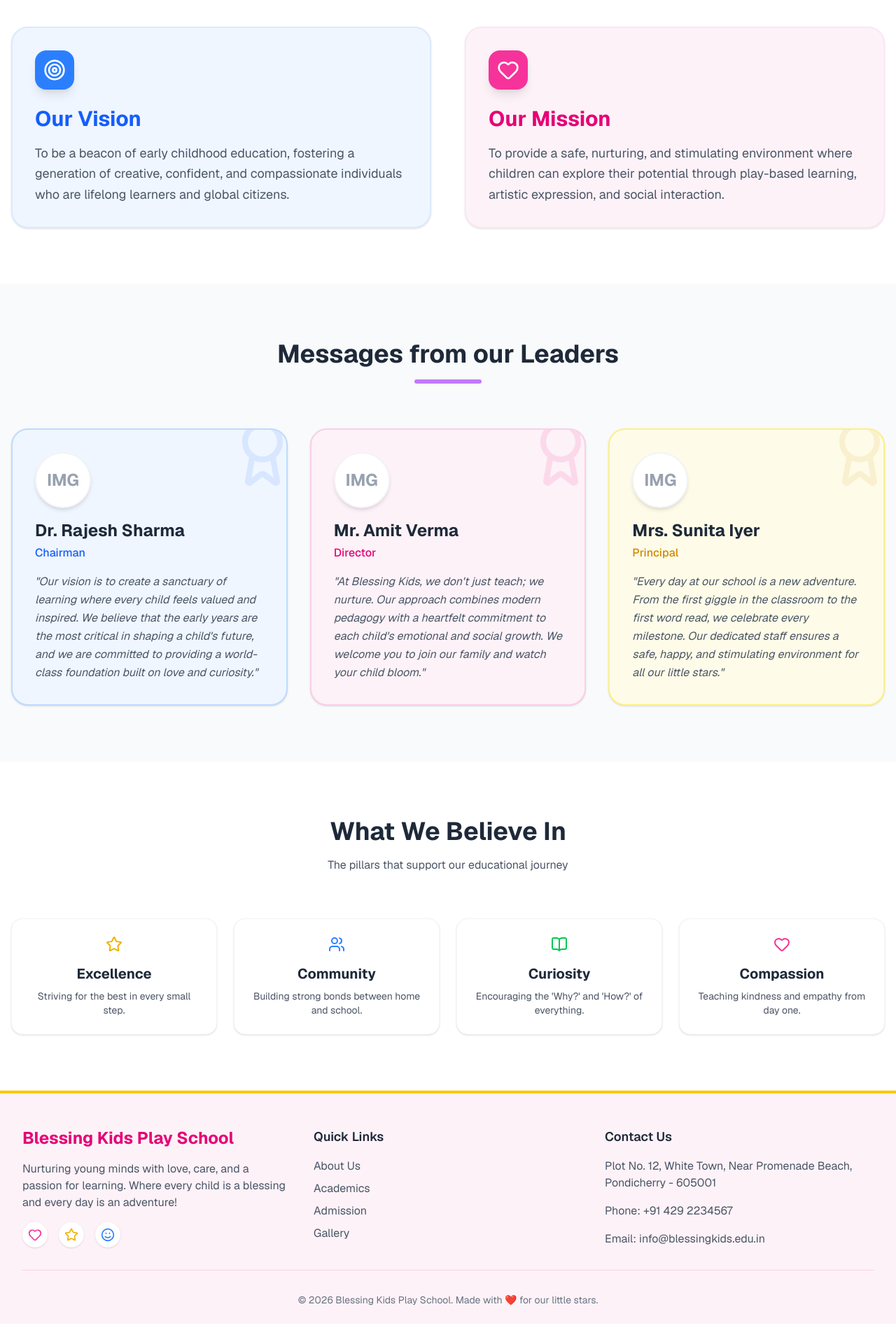
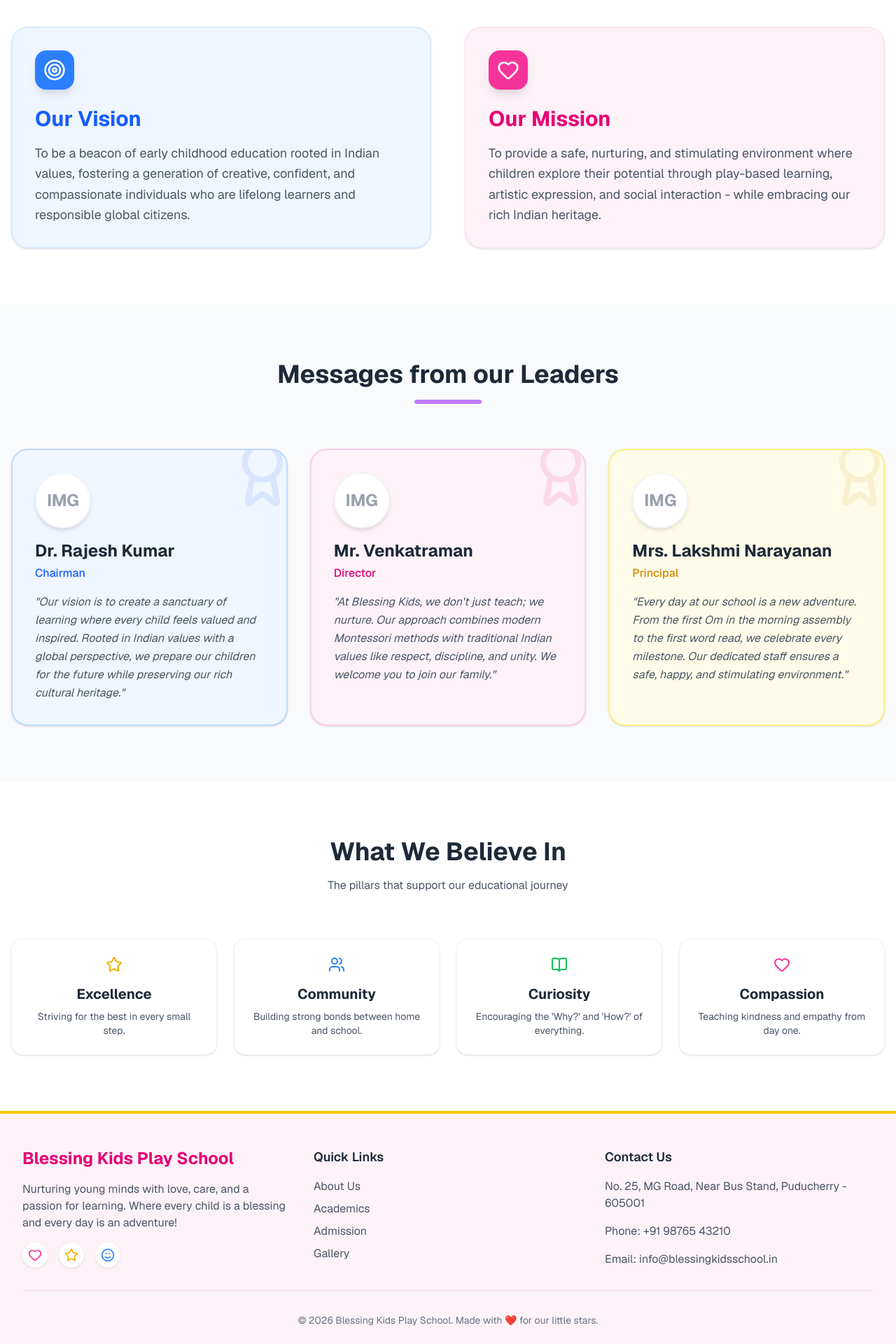
Before and after one commit to leslieprabakar/BKPS, a Next.js app: page /about in a window 1280 px wide. Shown: the part 422-2342 px from the top of the page at 70% size. Before the commit the page ends 2313 px from the top, so only its background shows below. Built offline with nearby package versions, Linux system fonts and the light colour scheme.

Commit message:
Update content to Indian culture - names, addresses, phone numbers, festivals, languages

```diff
--- a/src/app/about/page.tsx
+++ b/src/app/about/page.tsx
@@ -8,24 +8,24 @@ const AboutPage = () => {
   const messages = [
     {
       role: "Chairman",
-      name: "Dr. Rajesh Sharma",
-      message: "Our vision is to create a sanctuary of learning where every child feels valued and inspired. We believe that the early years are the most critical in shaping a child's future, and we are committed to providing a world-class foundation built on love and curiosity.",
+      name: "Dr. Rajesh Kumar",
+      message: "Our vision is to create a sanctuary of learning where every child feels valued and inspired. Rooted in Indian values with a global perspective, we prepare our children for the future while preserving our rich cultural heritage.",
       color: "bg-blue-50",
       borderColor: "border-blue-200",
       textColor: "text-blue-600"
     },
     {
       role: "Director",
-      name: "Mr. Amit Verma",
-      message: "At Blessing Kids, we don't just teach; we nurture. Our approach combines modern pedagogy with a heartfelt commitment to each child's emotional and social growth. We welcome you to join our family and watch your child bloom.",
+      name: "Mr. Venkatraman",
+      message: "At Blessing Kids, we don't just teach; we nurture. Our approach combines modern Montessori methods with traditional Indian values like respect, discipline, and unity. We welcome you to join our family.",
       color: "bg-pink-50",
       borderColor: "border-pink-200",
       textColor: "text-pink-600"
     },
     {
       role: "Principal",
-      name: "Mrs. Sunita Iyer",
-      message: "Every day at our school is a new adventure. From the first giggle in the classroom to the first word read, we celebrate every milestone. Our dedicated staff ensures a safe, happy, and stimulating environment for all our little stars.",
+      name: "Mrs. Lakshmi Narayanan",
+      message: "Every day at our school is a new adventure. From the first Om in the morning assembly to the first word read, we celebrate every milestone. Our dedicated staff ensures a safe, happy, and stimulating environment.",
       color: "bg-yellow-50",
       borderColor: "border-yellow-200",
       textColor: "text-yellow-600"
@@ -70,7 +70,7 @@ const AboutPage = () => {
             </div>
             <h2 className="text-3xl font-bold text-blue-600 mb-4">Our Vision</h2>
             <p className="text-lg text-gray-600 leading-relaxed">
-              To be a beacon of early childhood education, fostering a generation of creative, confident, and compassionate individuals who are lifelong learners and global citizens.
+              To be a beacon of early childhood education rooted in Indian values, fostering a generation of creative, confident, and compassionate individuals who are lifelong learners and responsible global citizens.
             </p>
           </motion.div>
 
@@ -83,7 +83,7 @@ const AboutPage = () => {
             </div>
             <h2 className="text-3xl font-bold text-pink-600 mb-4">Our Mission</h2>
             <p className="text-lg text-gray-600 leading-relaxed">
-              To provide a safe, nurturing, and stimulating environment where children can explore their potential through play-based learning, artistic expression, and social interaction.
+              To provide a safe, nurturing, and stimulating environment where children explore their potential through play-based learning, artistic expression, and social interaction - while embracing our rich Indian heritage.
             </p>
           </motion.div>
         </div>
--- a/src/app/admission/page.tsx
+++ b/src/app/admission/page.tsx
@@ -82,7 +82,7 @@ const AdmissionPage = () => {
             </div>
             <div className="space-y-2">
               <label className="text-sm font-bold text-gray-700">Phone Number</label>
-              <input type="tel" placeholder="+1 234 567 890" className="w-full p-3 rounded-xl border border-gray-200 focus:ring-2 focus:ring-pink-400 outline-none transition-all" />
+              <input type="tel" placeholder="+91 98765 43210" className="w-full p-3 rounded-xl border border-gray-200 focus:ring-2 focus:ring-pink-400 outline-none transition-all" />
             </div>
             <div className="md:col-span-2 space-y-2">
               <label className="text-sm font-bold text-gray-700">Email Address</label>
--- a/src/app/campus/page.tsx
+++ b/src/app/campus/page.tsx
@@ -42,7 +42,7 @@ const CampusPage = () => {
           >
             <h2 className="text-4xl font-bold text-gray-800 mb-4">A Home Away From Home</h2>
             <p className="text-lg text-gray-600 leading-relaxed">
-              Our campus is more than just a building; it's a vibrant ecosystem where children feel secure and happy. Every corner is designed with safety and creativity in mind.
+              Our campus is more than just a building; it's a vibrant ecosystem where children feel secure and happy. Every corner is designed with safety and creativity in mind. We celebrate all Indian festivals - Diwali, Holi, Pongal, and more!
             </p>
             <div className="space-y-4">
               {[
@@ -82,7 +82,7 @@ const CampusPage = () => {
               { title: "Creative Corner", desc: "Where art, music, and imagination come to life.", color: "bg-blue-100" },
               { title: "Reading Nook", desc: "A quiet, cozy space for early literacy and storytelling.", color: "bg-yellow-100" },
               { title: "The Garden", desc: "Learning about nature through gardening and outdoor exploration.", color: "bg-green-100" },
-              { title: "Dining Hall", desc: "A clean and healthy space for nutritious meals and table manners.", color: "bg-purple-100" },
+              { title: "Dining Hall", desc: "Healthy Indian vegetarian meals with South Indian specials.", color: "bg-purple-100" },
               { title: "Nap Area", desc: "A peaceful environment for well-deserved rest and rejuvenation.", color: "bg-orange-100" },
             ].map((facility, i) => (
               <motion.div
--- a/src/app/contact/page.tsx
+++ b/src/app/contact/page.tsx
@@ -35,9 +35,9 @@ const ContactPage = () => {
       <section className="py-20 px-4 max-w-7xl mx-auto">
         <div className="grid grid-cols-1 md:grid-cols-3 gap-8">
           {[
-            { icon: <Phone className="text-pink-500" />, title: "Call Us", detail: "+91 429 2234567", desc: "Mon-Fri: 8 AM - 5 PM", color: "bg-pink-50" },
-            { icon: <Mail className="text-blue-500" />, title: "Email Us", detail: "info@blessingkids.edu.in", desc: "Response within 24 hours", color: "bg-blue-50" },
-            { icon: <MapPin className="text-yellow-500" />, title: "Visit Us", detail: "Plot No. 12, White Town, Near Promenade Beach, Pondicherry - 605001", desc: "Open for tours by appointment", color: "bg-yellow-50" },
+            { icon: <Phone className="text-pink-500" />, title: "Call Us", detail: "+91 98765 43210", desc: "Mon-Sat: 9 AM - 5 PM", color: "bg-pink-50" },
+            { icon: <Mail className="text-blue-500" />, title: "Email Us", detail: "info@blessingkidsschool.in", desc: "Response within 24 hours", color: "bg-blue-50" },
+            { icon: <MapPin className="text-yellow-500" />, title: "Visit Us", detail: "No. 25, MG Road, Near Bus Stand, Puducherry - 605001", desc: "Open for tours by appointment", color: "bg-yellow-50" },
           ].map((item, index) => (
             <motion.div
               key={index}
@@ -87,7 +87,7 @@ const ContactPage = () => {
       <section className="py-20 px-4 max-w-7xl mx-auto">
         <div className="text-center mb-12">
           <h2 className="text-4xl font-bold text-gray-800 mb-4">Find Us Here</h2>
-          <p className="text-gray-600">Our school is located in the heart of Education City</p>
+          <p className="text-gray-600">Our school is located in the heart of Puducherry (Formerly Pondicherry)</p>
         </div>
         <div className="aspect-video bg-gray-200 rounded-3xl overflow-hidden shadow-lg border-4 border-white relative">
           <div className="absolute inset-0 flex items-center justify-center text-gray-400 font-medium">
--- a/src/components/Footer.tsx
+++ b/src/components/Footer.tsx
@@ -45,9 +45,9 @@ const Footer = () => {
 
           <div className="space-y-4">
             <h4 className="text-lg font-semibold text-gray-800">Contact Us</h4>
-            <p className="text-gray-600">Plot No. 12, White Town, Near Promenade Beach, Pondicherry - 605001</p>
-            <p className="text-gray-600">Phone: +91 429 2234567</p>
-            <p className="text-gray-600">Email: info@blessingkids.edu.in</p>
+            <p className="text-gray-600">No. 25, MG Road, Near Bus Stand, Puducherry - 605001</p>
+            <p className="text-gray-600">Phone: +91 98765 43210</p>
+            <p className="text-gray-600">Email: info@blessingkidsschool.in</p>
           </div>
         </div>
 
```
Also changed, not shown: src/app/academics/page.tsx (+4 -4 lines), src/app/page.tsx (+5 -5 lines).
